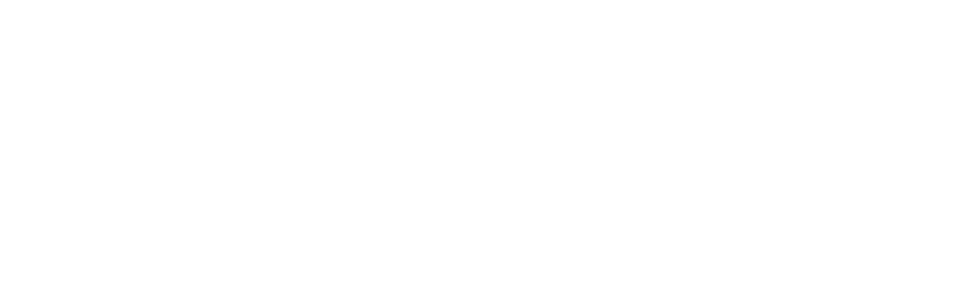
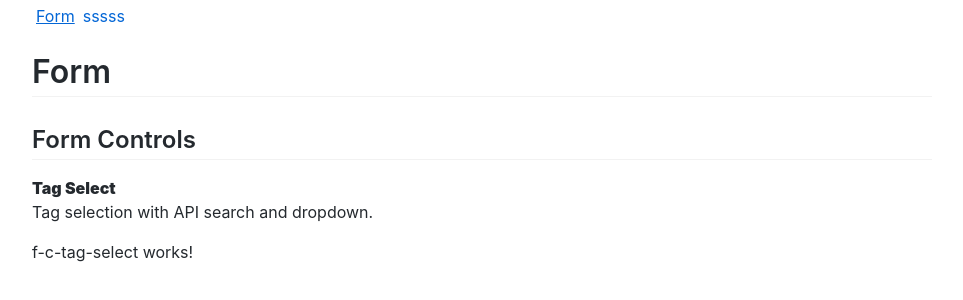
Before and after one commit to RobinGogolok/angular-component-library, an Angular app: page /form in a window 1280 px wide. Before the commit this address led to /. Shown: the top 300 px of the page, without its empty margins (158-1121 px from the left). Built offline with nearby package versions, Linux system fonts and the light colour scheme.

Commit message:
Added base styling. Added main-page content.

```diff
--- a/src/app/app-routing.module.ts
+++ b/src/app/app-routing.module.ts
@@ -1,7 +1,9 @@
 import { NgModule } from '@angular/core';
 import { Routes, RouterModule } from '@angular/router';
 
-const routes: Routes = [];
+const routes: Routes = [
+  { path: '', redirectTo: 'form', pathMatch: 'full' }
+];
 
 @NgModule({
   imports: [RouterModule.forRoot(routes)],
--- a/src/app/app.component.html
+++ b/src/app/app.component.html
@@ -1 +1,7 @@
+<div class="container">
+    <nav>
+        <a [routerLink]="['form']" [routerLinkActive]="'active'">Form</a>
+        <a [routerLink]="['sssss']" [routerLinkActive]="'active'">sssss</a>
+    </nav>
+</div>
 <router-outlet></router-outlet>
--- a/src/app/app.component.scss
+++ b/src/app/app.component.scss
@@ -0,0 +1,5 @@
+nav {
+  a {
+    display: inline-block;
+  }
+}
--- a/src/app/modules/form/form-routing.module.ts
+++ b/src/app/modules/form/form-routing.module.ts
@@ -1,7 +1,13 @@
 import { NgModule } from '@angular/core';
 import { Routes, RouterModule } from '@angular/router';
+import { MainPageComponent } from './pages/main-page/main-page.component';
 
-const routes: Routes = [];
+const routes: Routes = [
+  { path: 'form', children: [
+      { path: '', component: MainPageComponent }
+    ]
+  }
+];
 
 @NgModule({
   imports: [RouterModule.forChild(routes)],
--- a/src/app/modules/form/pages/main-page/main-page.component.html
+++ b/src/app/modules/form/pages/main-page/main-page.component.html
@@ -1,3 +1,7 @@
-<p>
-  main-page works!
-</p>
+<div class="container">
+  <h1>Form</h1>
+  <h2>Form Controls</h2>
+  <h3>Tag Select</h3>
+  <p>Tag selection with API search and dropdown.</p>
+  <app-f-c-tag-select></app-f-c-tag-select>
+</div>
--- /dev/null
+++ b/src/scss/_text.scss
@@ -0,0 +1,66 @@
+* {
+  font-family: -apple-system,BlinkMacSystemFont,Segoe UI,Helvetica,Arial,sans-serif,Apple Color Emoji,Segoe UI Emoji,Segoe UI Symbol;
+}
+
+a {
+  font-size: $font-size-3;
+  line-height: 1.5;
+  color: $color-primary;
+  cursor: pointer;
+  text-decoration: none;
+  padding: $space $space;
+  &:hover, &:focus, &.active {
+    text-decoration: underline;
+  }
+  &:visited {
+    color: $color-primary;
+  }
+}
+
+h1 {
+  font-size: $font-size-1;
+  font-weight: 600;
+  line-height: 1.25;
+  color: $color-black;
+  margin: $space * 5 0 $space * 7;
+  border-bottom: 1px solid $color-gray-light;
+  padding-bottom: $space;
+  word-wrap: break-word;
+}
+
+h2 {
+  font-size: $font-size-2;
+  line-height: 1.25;
+  font-weight: 600;
+  color: $color-black;
+  border-bottom: 1px solid $color-gray-light;
+  padding-bottom: $space;
+  word-wrap: break-word;
+}
+
+h3 {
+  font-size: $font-size-3;
+  line-height: 1.5;
+  font-weight: 900;
+  color: $color-black;
+  margin-top: $space * 4;
+  word-wrap: break-word;
+}
+
+p {
+  font-size: $font-size-3;
+  line-height: 1.5;
+  font-weight: 400;
+  color: $color-black;
+  margin-bottom: $space * 4;
+  word-wrap: break-word;
+
+  code {
+    font-family: SFMono-Regular,Consolas,Liberation Mono,Menlo,Courier,monospace;
+    font-size: 0.85rem;
+    line-height: 1.5;
+    padding: (($space / 5) * 4) (($space / 5) * 8);
+    border-radius: 3px;
+    background-color: $color-gray-light;
+  }
+}
--- /dev/null
+++ b/src/scss/_utilities.scss
@@ -0,0 +1,25 @@
+$container-width: 900px;
+.container {
+  max-width: $container-width;
+  margin: 0 auto;
+}
+
+.spacer {
+  width: 100%;
+  height: 0.5rem;
+  &-x2 {
+    height: $space * 2;
+  }
+  &-x3 {
+    height: $space * 3;
+  }
+  &-x4 {
+    height: $space * 4;
+  }
+  &-x5 {
+    height: $space * 5;
+  }
+  &-x6 {
+    height: $space * 6;
+  }
+}
--- /dev/null
+++ b/src/scss/_varibles.scss
@@ -0,0 +1,16 @@
+// colors
+$color-primary: #0366d6;
+
+$color-white: #fff;
+$color-gray-light: #f2f2f2;
+$color-gray: #959595;
+$color-gray-dark: #545454;
+$color-black: rgb(36, 41, 46);;
+
+// text
+$font-size-1: 2rem;
+$font-size-2: 1.5rem;
+$font-size-3: 1rem;
+
+// space
+$space: 0.25rem;
--- a/src/styles.scss
+++ b/src/styles.scss
@@ -1 +1,10 @@
-/* You can add global styles to this file, and also import other style files */
+@import 'scss/varibles';
+@import 'scss/text';
+
+* {
+  box-sizing: border-box;
+  margin: 0;
+  padding: 0;
+}
+
+@import 'scss/utilities';
```
